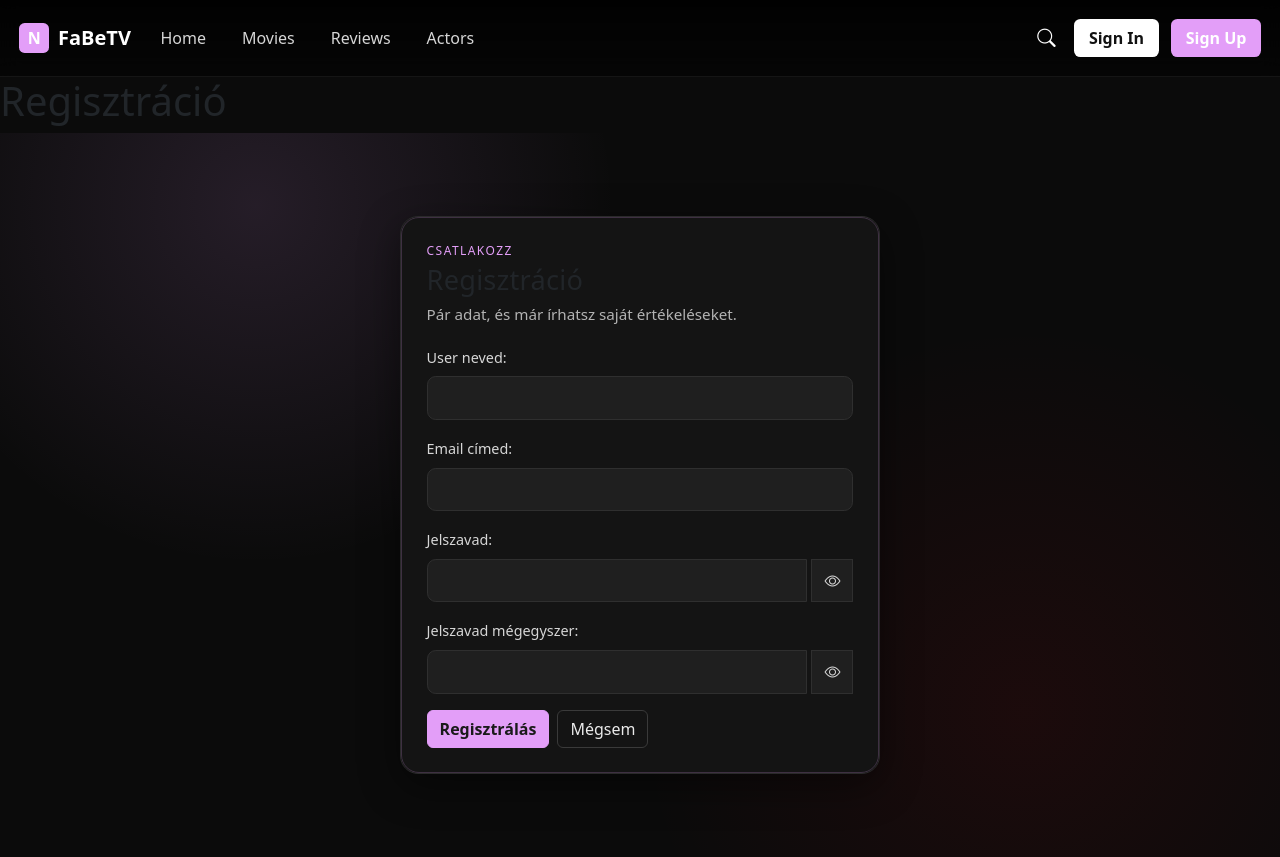
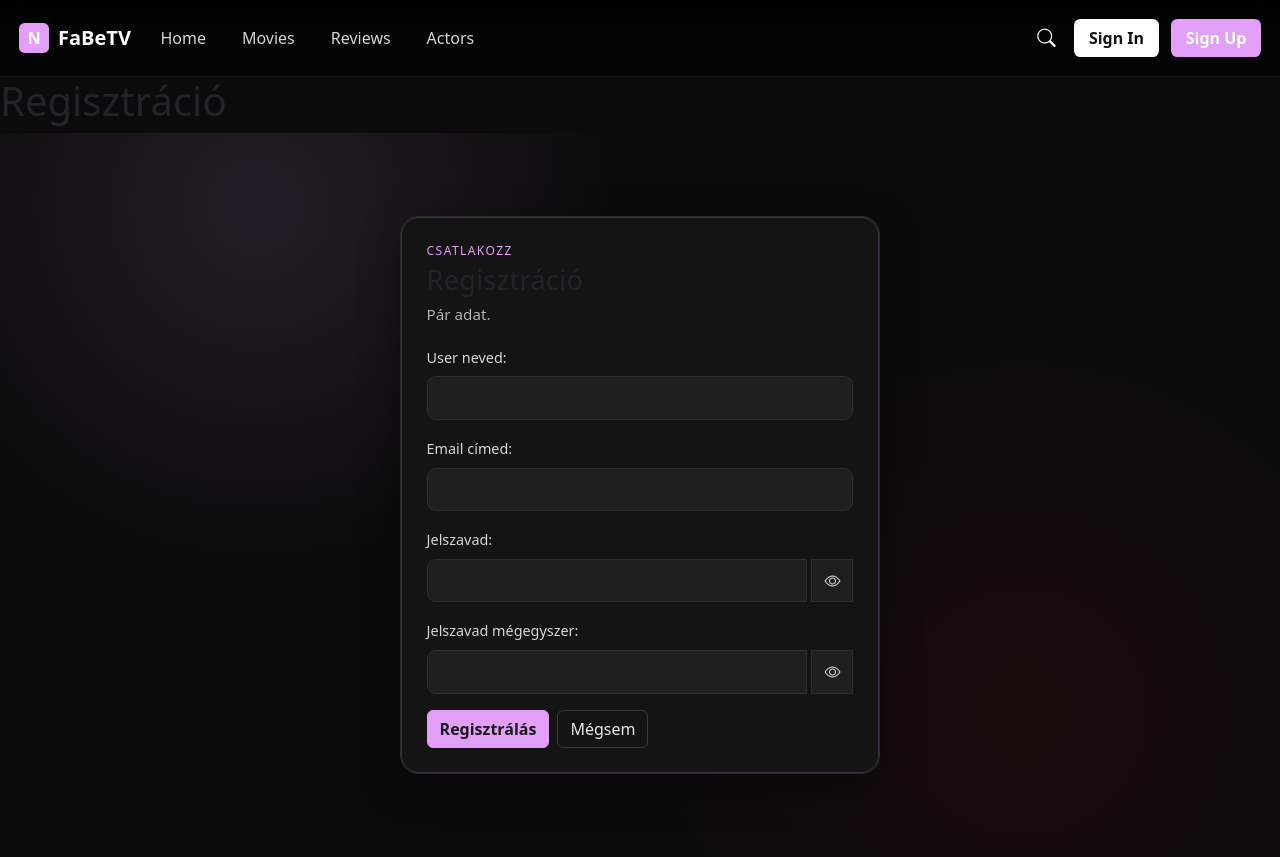
Before and after one commit to fannix6/magyarfilmek, a Vue app in the folder client/: page /registration in a window 1280 px wide. Built offline with nearby package versions, Linux system fonts and the light colour scheme.

Commit message:
sign in, up design

```diff
--- a/client/src/components/User/UserRegistration.vue
+++ b/client/src/components/User/UserRegistration.vue
@@ -4,7 +4,7 @@
       <div class="auth-header">
         <p class="auth-kicker">Csatlakozz</p>
         <h1>Regisztráció</h1>
-        <p class="auth-subtitle">Pár adat, és már írhatsz saját értékeléseket.</p>
+        <p class="auth-subtitle">Pár adat.</p>
       </div>
       <div class="auth-body">
         <form
--- a/client/src/views/RegistrationView.vue
+++ b/client/src/views/RegistrationView.vue
@@ -27,13 +27,11 @@ export default {
         done(true);
       } catch (err) {
         if (err.response && err.response.status === 422) {
-          // Átadjuk a formnak a konkrét hibaüzeneteket (pl. "min 2 karakter")
           console.log("422:", err.response.data.errors);
 
           this.$refs.form.setServerErrors(err.response.data.errors);
-          done(false); // Nyitva tartja a modalt
+          done(false);
         } else {
-          // Minden más hiba (500, 401) esetén is értesítjük a modalt, hogy ne záródjon be
           done(false);
         }
       }
```
